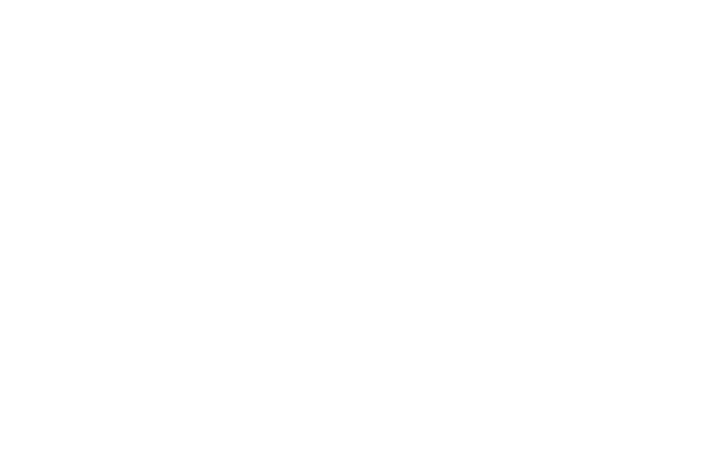
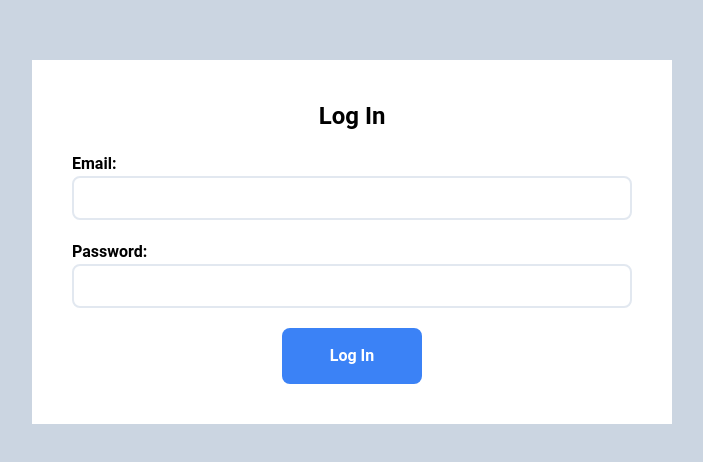
Before and after one commit to jdplumst/social-network-frontend, a React (Create React App) app: page /login in a window 1280 px wide. Shown: the part 178-640 px from the top of the page, without its empty margins (288-991 px from the left). Built offline with nearby package versions, Linux system fonts and the light colour scheme.

Commit message:
Add Login page

```diff
--- a/src/App.tsx
+++ b/src/App.tsx
@@ -1,5 +1,6 @@
 import { BrowserRouter, Routes, Route } from "react-router-dom";
 import Intro from "./pages/Intro";
+import Login from "./pages/Login";
 import "./styles/index.css";
 
 const App = () => {
@@ -8,7 +9,8 @@
       <Routes>
         <Route path="/" element={<Intro />} /> // Intro, redirect to Home if
         loggedin
-        <Route path="/login" /> // Login, redirect to Home if loggedin
+        <Route path="/login" element={<Login />} /> // Login, redirect to Home
+        if loggedin
         <Route path="/signup" /> // Signup, redirect to Home if loggedin
         <Route path="/home" /> // Home, redirect to Intro if loggedin
       </Routes>
--- /dev/null
+++ b/src/pages/Login.tsx
@@ -0,0 +1,24 @@
+const Login = () => {
+  return (
+    <div className="bg-slate-300 min-h-screen flex justify-center items-center pt-10">
+      <form className="flex flex-col p-10 bg-white w-1/2 h-1/3">
+        <h3 className="text-2xl text-center pb-5 font-bold">Log In</h3>
+        <label className="font-bold">Email:</label>
+        <input
+          type="email"
+          className="p-2 mb-5 border-solid border-2 border-slate-200 focus:border-slate-500 focus:outline-none rounded-lg block w-full"
+        />
+        <label className="font-bold">Password:</label>
+        <input
+          type="password"
+          className="p-2 mb-5 border-solid border-2 border-slate-200 focus:border-slate-500 focus:outline-none rounded-lg block w-full"
+        />
+        <button className="bg-blue-500 hover:bg-blue-700 hover:cursor-pointer text-white p-4 rounded-lg font-bold w-1/4 mx-auto">
+          Log In
+        </button>
+      </form>
+    </div>
+  );
+};
+
+export default Login;
```
